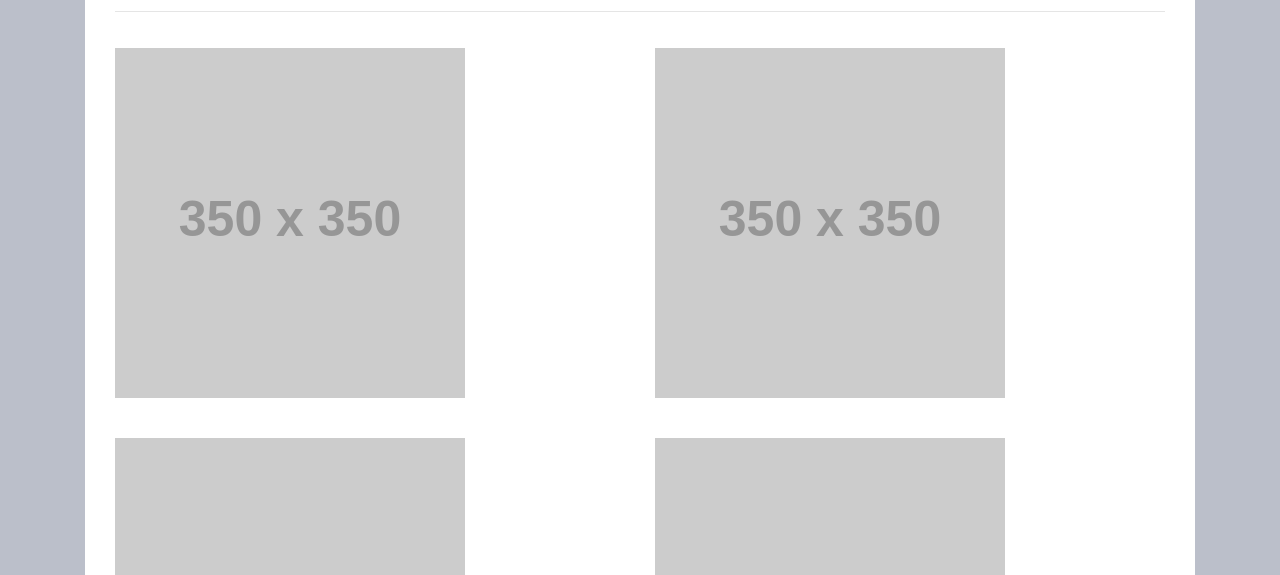
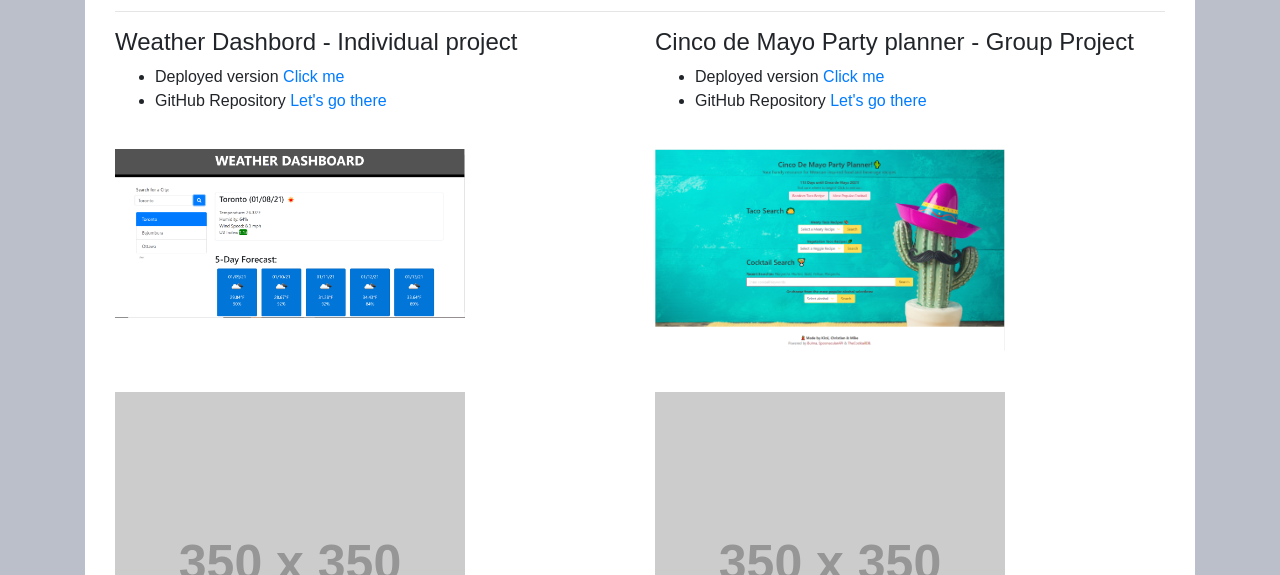
Before and after one commit to ChristianKapita/CSS-Bootstrap-Responsive_Portfolio, a plain HTML site: page portfolio.html in a window 1280 px wide. Shown: the part 225-800 px from the top of the page. Drawn offline with nearby package versions, Linux system fonts and the light colour scheme; placeholder pictures from the web are drawn by us.

Commit message:
updated index.html with personal info

```diff
--- a/portfolio.html
+++ b/portfolio.html
@@ -55,12 +55,23 @@
                     <hr />
                     <div class="row">
                         <div class="col-sm-12 col-md-6 col-lg-6">
-                            <img class="img-fluid port-image" src="https://via.placeholder.com/350x350"
-                                alt="placeholder image">
+                            <h4>Weather Dashbord - Individual project</h4>
+                            <ul>
+                                <li>Deployed version <a href="https://christiankapita.github.io/CSS-Bootstrap-Responsive_Portfolio/"> Click me </a></li>
+                                <li>GitHub Repository<a href="https://github.com/ChristianKapita/CSS-Bootstrap-Responsive_Portfolio"> Let's go there </a></li>
+                            </ul>
+
+                            <img class="img-fluid port-image" src="imgs\Weather.PNG"
+                                alt="placeholder image" width="350">
                         </div>
                         <div class="col-sm-12 col-md-6 col-lg-6">
-                            <img class="img-fluid port-image" src="https://via.placeholder.com/350x350"
-                                alt="placeholder image">
+                            <h4>Cinco de Mayo Party planner - Group Project</h4>
+                            <ul>
+                                <li>Deployed version <a href="https://kirsralk.github.io/APIGroupProject/"> Click me </a></li>
+                                <li>GitHub Repository<a href="https://github.com/kirsralk/APIGroupProject/"> Let's go there </a></li>
+                            </ul>
+                            <img class="img-fluid port-image" src="imgs\CincoDeMayo.PNG"
+                                alt="placeholder image" width="350">
                         </div>
                     </div>
                     <div class="row">
```
Also changed, not shown: index.html (+11 -7 lines), imgs/CincoDeMayo.png (added), imgs/Weather.PNG (added), 1 other file.
